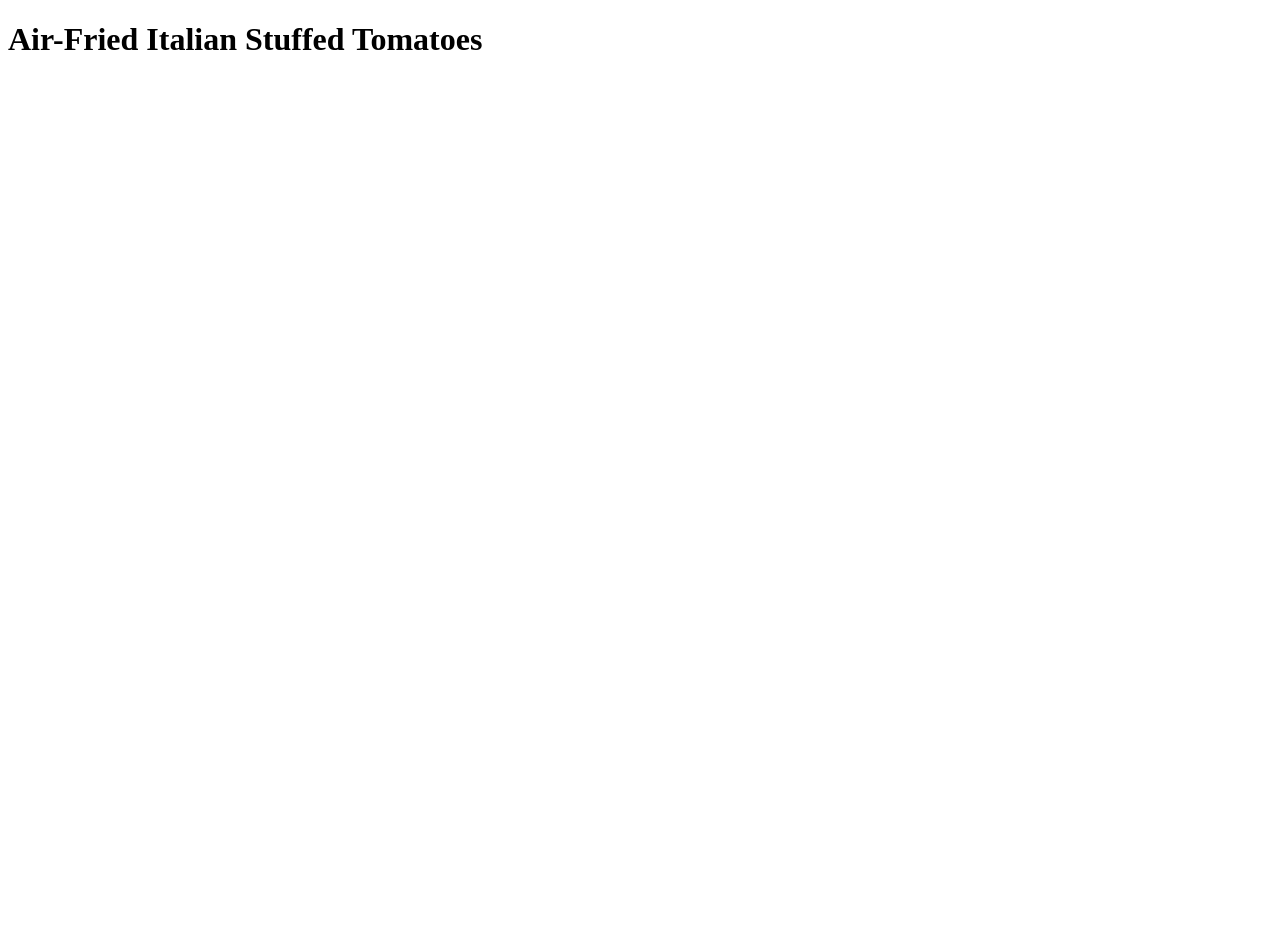
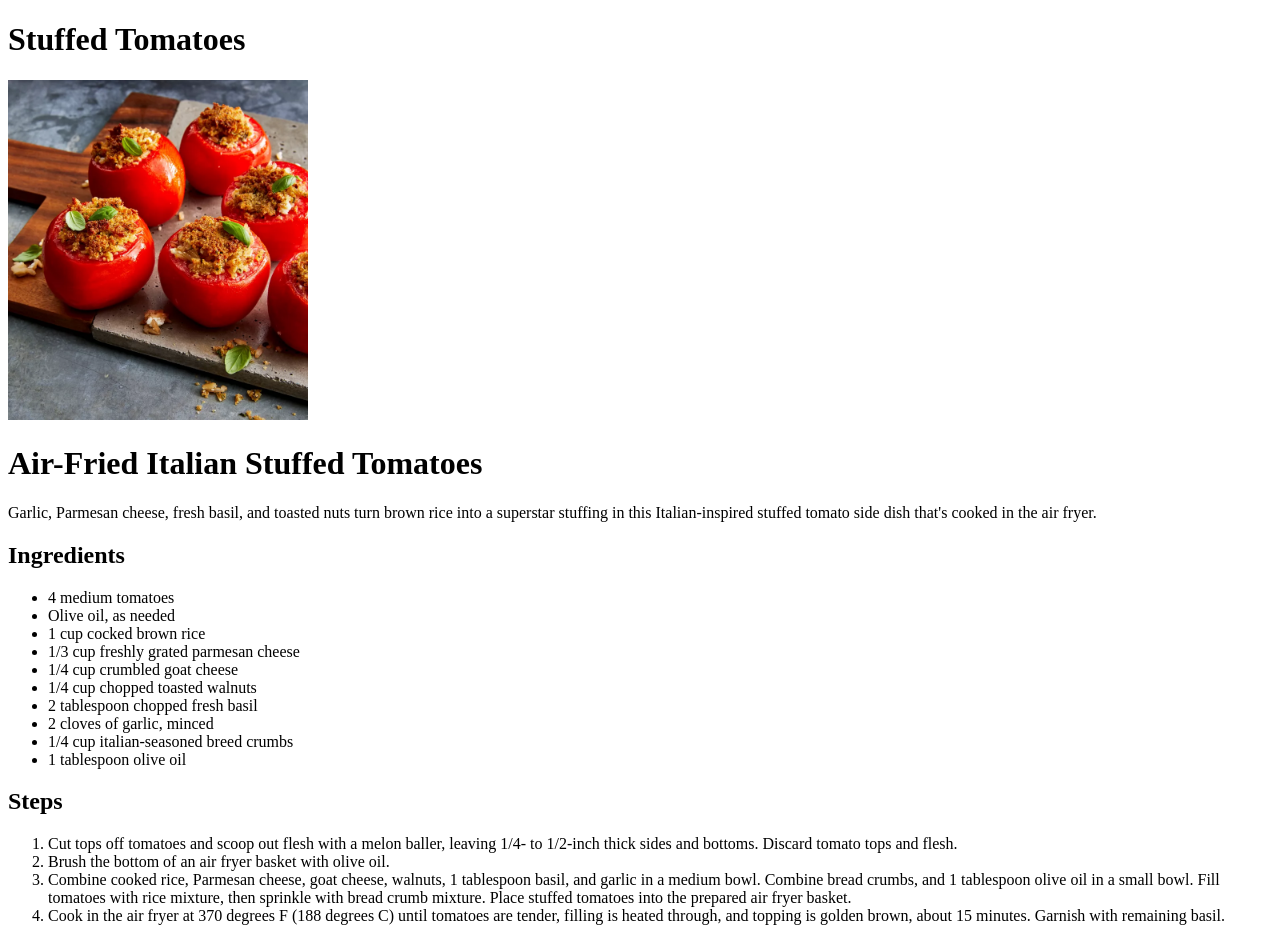
Before and after one commit to AliEsmaeili98/recipes, a plain HTML site: page recipes/stuffed-tomatoes.html in a window 1280 px wide. Before the commit the page ends 800 px from the top, so only its background shows below. Drawn offline with Linux system fonts and the light colour scheme.

Commit message:
Write the stuffed tomatoes recipe
find an image for the food and write the recipe.

```diff
--- a/recipes/stuffed-tomatoes.html
+++ b/recipes/stuffed-tomatoes.html
@@ -6,6 +6,49 @@
     <title>Recipes: Stuffed Tomatoes</title>
 </head>
 <body>
+    <h1>Stuffed Tomatoes</h1>
+    <img src="../images/stuffed-tomatoes.webp" alt="Stuffed Tomatoes" width="300">
     <h1>Air-Fried Italian Stuffed Tomatoes</h1>
+    <p>
+        Garlic, Parmesan cheese, fresh basil, and toasted nuts turn brown rice into
+        a superstar stuffing in this Italian-inspired stuffed tomato side dish that's
+        cooked in the air fryer.
+    </p>
+    <h2>Ingredients</h2>
+    <ul>
+        <li>4 medium tomatoes</li>
+        <li>Olive oil, as needed</li>
+        <li>1 cup cocked brown rice</li>
+        <li>1/3 cup freshly grated parmesan cheese</li>
+        <li>1/4 cup crumbled goat cheese</li>
+        <li>1/4 cup chopped toasted walnuts</li>
+        <li>2 tablespoon chopped fresh basil</li>
+        <li>2 cloves of garlic, minced</li>
+        <li>1/4 cup italian-seasoned breed crumbs</li>
+        <li>1 tablespoon olive oil</li>
+    </ul>
+    <h2>Steps</h2>
+    <ol>
+        <li>
+            Cut tops off tomatoes and scoop out flesh with a melon baller,
+            leaving 1/4- to 1/2-inch thick sides and bottoms. Discard tomato
+            tops and flesh.
+        </li>
+        <li>
+            Brush the bottom of an air fryer basket with olive oil.
+        </li>
+        <li>
+            Combine cooked rice, Parmesan cheese, goat cheese, walnuts,
+            1 tablespoon basil, and garlic in a medium bowl. Combine bread
+            crumbs, and 1 tablespoon olive oil in a small bowl. Fill tomatoes
+            with rice mixture, then sprinkle with bread crumb mixture. Place
+            stuffed tomatoes into the prepared air fryer basket.
+        </li>
+        <li>
+            Cook in the air fryer at 370 degrees F (188 degrees C) until tomatoes
+            are tender, filling is heated through, and topping is golden brown,
+            about 15 minutes. Garnish with remaining basil.
+        </li>
+    </ol>
 </body>
 </html>
```
Also changed, not shown: images/stuffed-tomatoes.webp (added).
